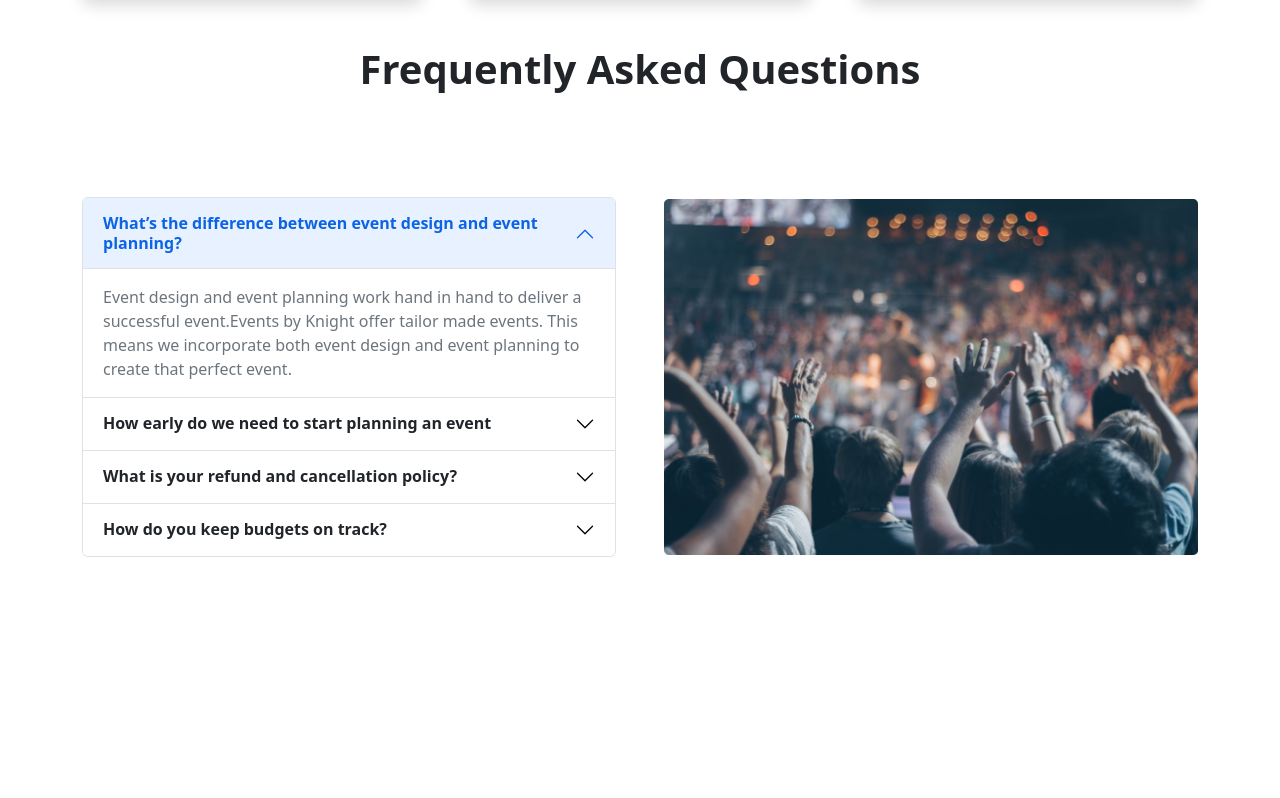
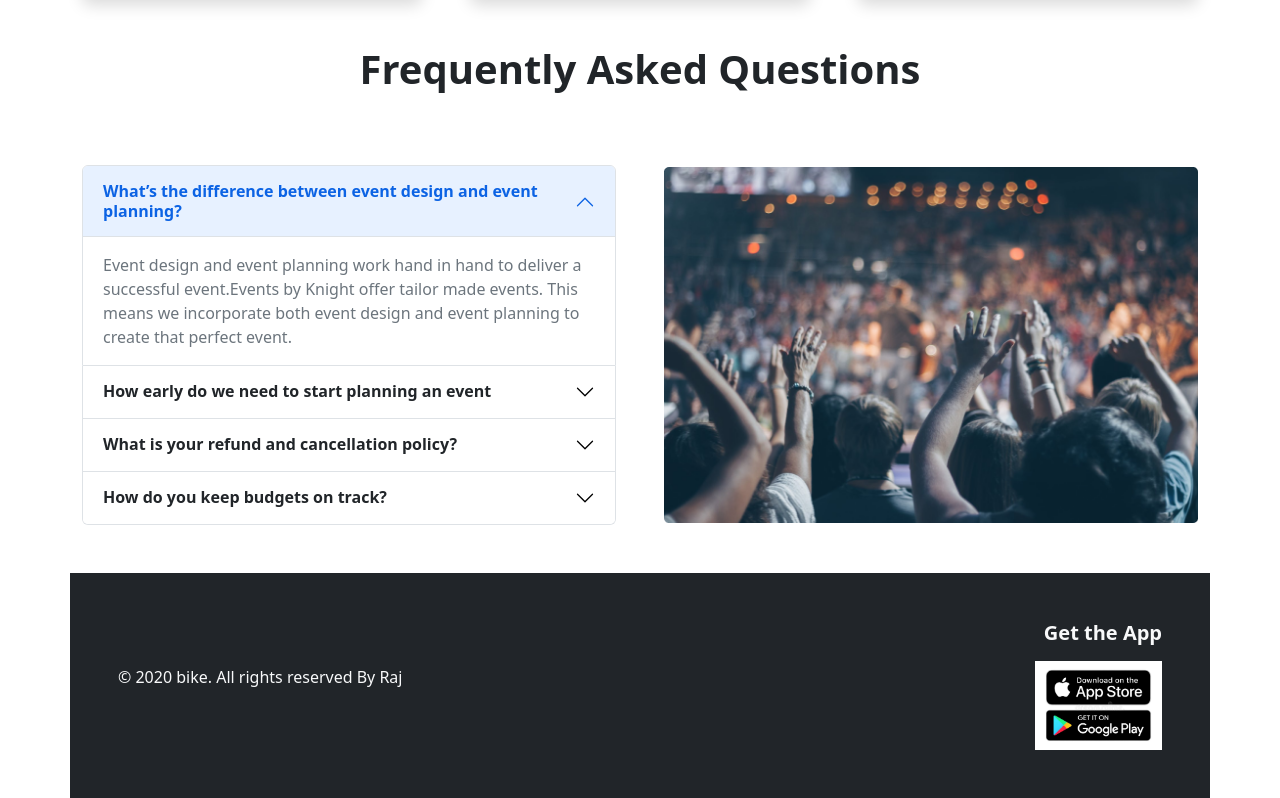
Before and after one commit to henry-rajon/web-project-3, a plain HTML site: page index.html in a window 1280 px wide. Shown: the part 1678-2476 px from the top of the page. Before the commit the page ends 2283 px from the top, so only its background shows below. Drawn offline with nearby package versions, Linux system fonts and the light colour scheme.

Commit message:
Footer Area Added

```diff
--- a/index.html
+++ b/index.html
@@ -198,14 +198,14 @@
         <!-- Clients Area End Here -->
 
         <!-- FAQ Area Start -->
-        <section class="my-5">
+        <section class="mb-5">
             <div class="container">
                 <div class="row text-center">
                     <div class="col-12">
                         <h1 class="fw-semibold">Frequently Asked Questions</h1>
                     </div>
                 </div>
-                <div class="row mt-5 g-5 d-flex align-items-center">
+                <div class="row mt-3 g-5 d-flex align-items-center">
                     <div class="col-md-6 col-sm-12">
                         <div class="accordion" id="accordionExample">
                             <div class="accordion-item">
@@ -289,10 +289,24 @@
             </div>
         </section>
         <!-- FAQ Area End -->
-
     </main>
     <!-- Main Area End -->
 
+    <!-- Footer Area Start -->
+    <footer>
+        <div class="container bg-dark text-light p-5">
+            <div class="row d-flex align-items-center">
+                <div class="col-md-6 col-sm-12">
+                    <p>© 2020 bike. All rights reserved By Raj</p>
+                </div>
+                <div class="col-md-6 col-sm-12 text-end">
+                    <p class="fw-semibold h5 mb-3">Get the App</p>
+                    <img class="img-fluid w-25" src="images/google-play-logo.jpg" alt="">
+                </div>
+            </div>
+        </div>
+    </footer>
+    <!-- Footer Area End -->
 
 
 
```
Also changed, not shown: images/google-play-logo.jpg (added).
